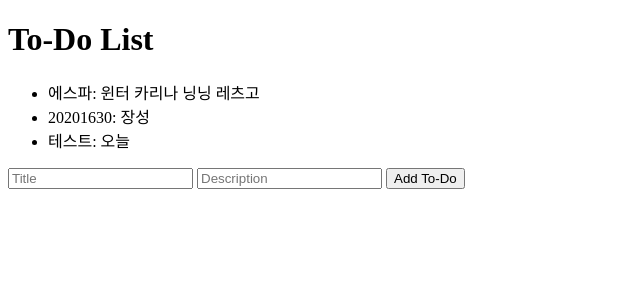
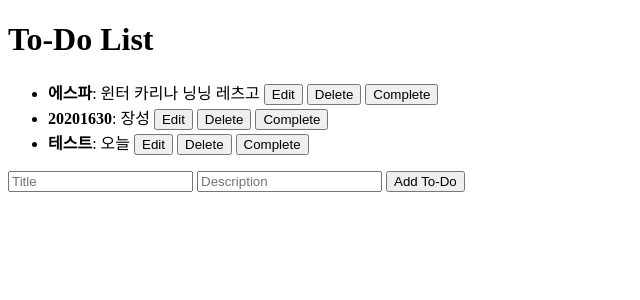
Before and after one commit to jsjsjs1492/FastAPI-Todos, a FastAPI app: page / in a window 1280 px wide. Shown: the top 300 px of the page, without its empty margins (0-640 px from the left). Run offline with FastAPI, Linux system fonts and the light colour scheme.

Commit message:
edit html

```diff
--- a/templates/index.html
+++ b/templates/index.html
@@ -7,42 +7,121 @@
 </head>
 <body>
     <h1>To-Do List</h1>
+
+    <!-- 할 일 목록을 표시할 장소 -->
     <ul id="todo-list"></ul>
+
+    <!-- 할 일을 추가하거나 수정하는 폼 -->
     <form id="todo-form">
-        <input type="text" id="title" placeholder="Title" required>
-        <input type="text" id="description" placeholder="Description" required>
-        <button type="submit">Add To-Do</button>
+        <!-- 숨겨진 필드로 수정할 ID를 저장 -->
+        <input type="hidden" id="todo-id">
+        <input type="text" id="title" placeholder="Title" required> <!-- 제목 입력 필드 -->
+        <input type="text" id="description" placeholder="Description" required> <!-- 설명 입력 필드 -->
+        <button type="submit">Add To-Do</button> <!-- 폼 제출 버튼 -->
     </form>
+
+    <div id="edit-container" style="display: none;">
+        <h2>Edit To-Do</h2>
+        <input type="text" id="edit-title" placeholder="Edit Title" required>
+        <input type="text" id="edit-description" placeholder="Edit Description" required>
+        <button onclick="saveEdit()">Save Changes</button>
+    </div>
+
     <script>
+        // 할 일 목록을 받아와서 화면에 표시하는 함수
         async function fetchTodos() {
-            const response = await fetch('/todos');
-            const todos = await response.json();
+            const response = await fetch('/todos'); // API에서 할 일 목록을 가져옴
+            const todos = await response.json(); // JSON 형식으로 변환
             const todoList = document.getElementById('todo-list');
-            todoList.innerHTML = '';
+            todoList.innerHTML = ''; // 목록을 새로 고침
+
             todos.forEach(todo => {
+                // 할 일 항목을 li 태그로 만들어 목록에 추가
                 const li = document.createElement('li');
-                li.textContent = `${todo.title}: ${todo.description}`;
-                todoList.appendChild(li);
+                li.innerHTML = `
+                    <span style="text-decoration: ${todo.completed ? 'line-through' : 'none'}">
+                        <strong>${todo.title}</strong>: ${todo.description}
+                    </span>
+                    <button onclick="editTodo(${todo.id}, '${todo.title}', '${todo.description}')">Edit</button>
+                    <button onclick="deleteTodo(${todo.id})">Delete</button>
+                    <button onclick="toggleComplete(${todo.id}, ${todo.completed})">
+                        ${todo.completed ? 'Undo Complete' : 'Complete'}
+                    </button>
+                `;
+                todoList.appendChild(li); // 화면에 할 일 목록 추가
             });
         }
 
+        // 특정 ID의 할 일을 삭제하는 함수
+        async function deleteTodo(id) {
+            const response = await fetch(`/todos/${id}`, { method: 'DELETE' }); // DELETE 요청
+            if (response.ok) fetchTodos(); // 삭제 후 목록을 새로 고침
+        }
+
+        // 완료/취소 버튼 클릭 시 상태를 변경하는 함수
+        async function toggleComplete(id, currentStatus) {
+            const response = await fetch(`/todos/${id}/complete`, {
+                method: 'PUT',
+            });
+            if (response.ok) fetchTodos(); // 상태 변경 후 목록을 새로 고침
+        }
+
+        // 할 일을 수정하기 위해 폼에 데이터를 채워주는 함수
+        function editTodo(id, title, description) {
+            document.getElementById('edit-container').style.display = 'block';
+            document.getElementById('edit-title').value = title;
+            document.getElementById('edit-description').value = description;
+            document.getElementById('todo-id').value = id;
+        }
+
+        // 수정된 할 일을 저장하는 함수
+        async function saveEdit() {
+            const id = document.getElementById('todo-id').value;
+            const title = document.getElementById('edit-title').value;
+            const description = document.getElementById('edit-description').value;
+
+            await fetch(`/todos/${id}`, {
+                method: 'PUT',
+                headers: { 'Content-Type': 'application/json' },
+                body: JSON.stringify({ id, title, description, completed: false })
+            });
+
+            document.getElementById('edit-container').style.display = 'none';
+            fetchTodos(); // 목록 새로 고침
+        }
+
+        // 폼 제출 시 새 할 일을 추가하거나 수정하는 함수
         document.getElementById('todo-form').addEventListener('submit', async (event) => {
-            event.preventDefault();
-            const title = document.getElementById('title').value;
-            const description = document.getElementById('description').value;
-            const response = await fetch('/todos', {
-                method: 'POST',
-                headers: {
-                    'Content-Type': 'application/json'
-                },
-                body: JSON.stringify({ id: Date.now(), title, description, completed: false })
-            });
-            if (response.ok) {
-                fetchTodos();
+            event.preventDefault(); // 폼이 기본적으로 제출되는 것을 막음
+            const id = document.getElementById('todo-id').value; // 수정할 ID 가져오기
+            const title = document.getElementById('title').value; // 제목 가져오기
+            const description = document.getElementById('description').value; // 설명 가져오기
+
+            if (id) {
+                // 수정 (PUT 요청)
+                await fetch(`/todos/${id}`, {
+                    method: 'PUT',
+                    headers: { 'Content-Type': 'application/json' },
+                    body: JSON.stringify({ id: Number(id), title, description, completed: false })
+                });
+            } else {
+                // 새 항목 추가 (POST 요청)
+                await fetch('/todos', {
+                    method: 'POST',
+                    headers: { 'Content-Type': 'application/json' },
+                    body: JSON.stringify({ id: Date.now(), title, description, completed: false })
+                });
             }
+
+            // 입력 필드 초기화
+            document.getElementById('todo-id').value = '';
+            document.getElementById('title').value = '';
+            document.getElementById('description').value = '';
+
+            fetchTodos(); // 할 일 목록을 새로 고침
         });
 
-        fetchTodos();
+        fetchTodos(); // 페이지 로딩 시 할 일 목록을 처음 가져옴
     </script>
 </body>
 </html>
```
